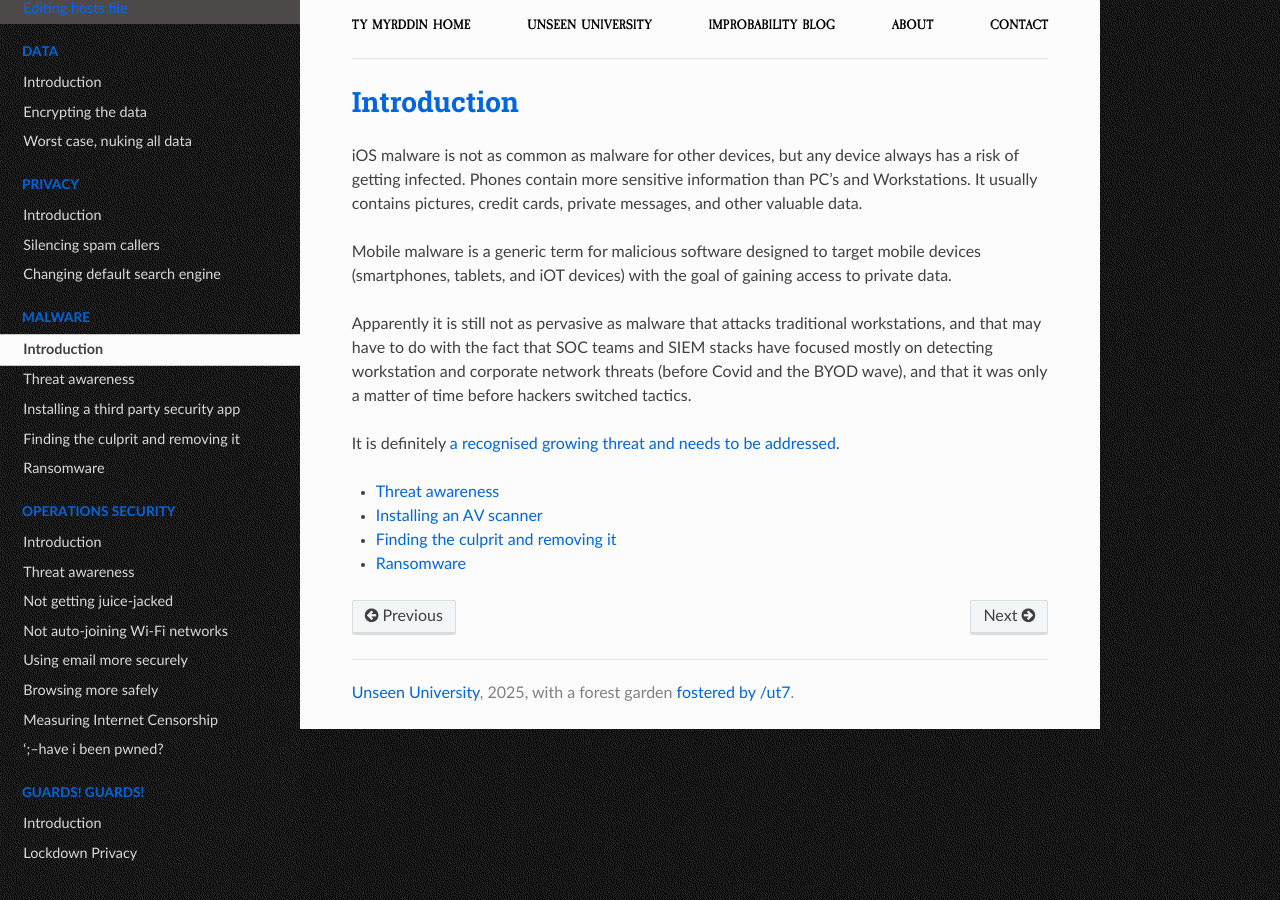
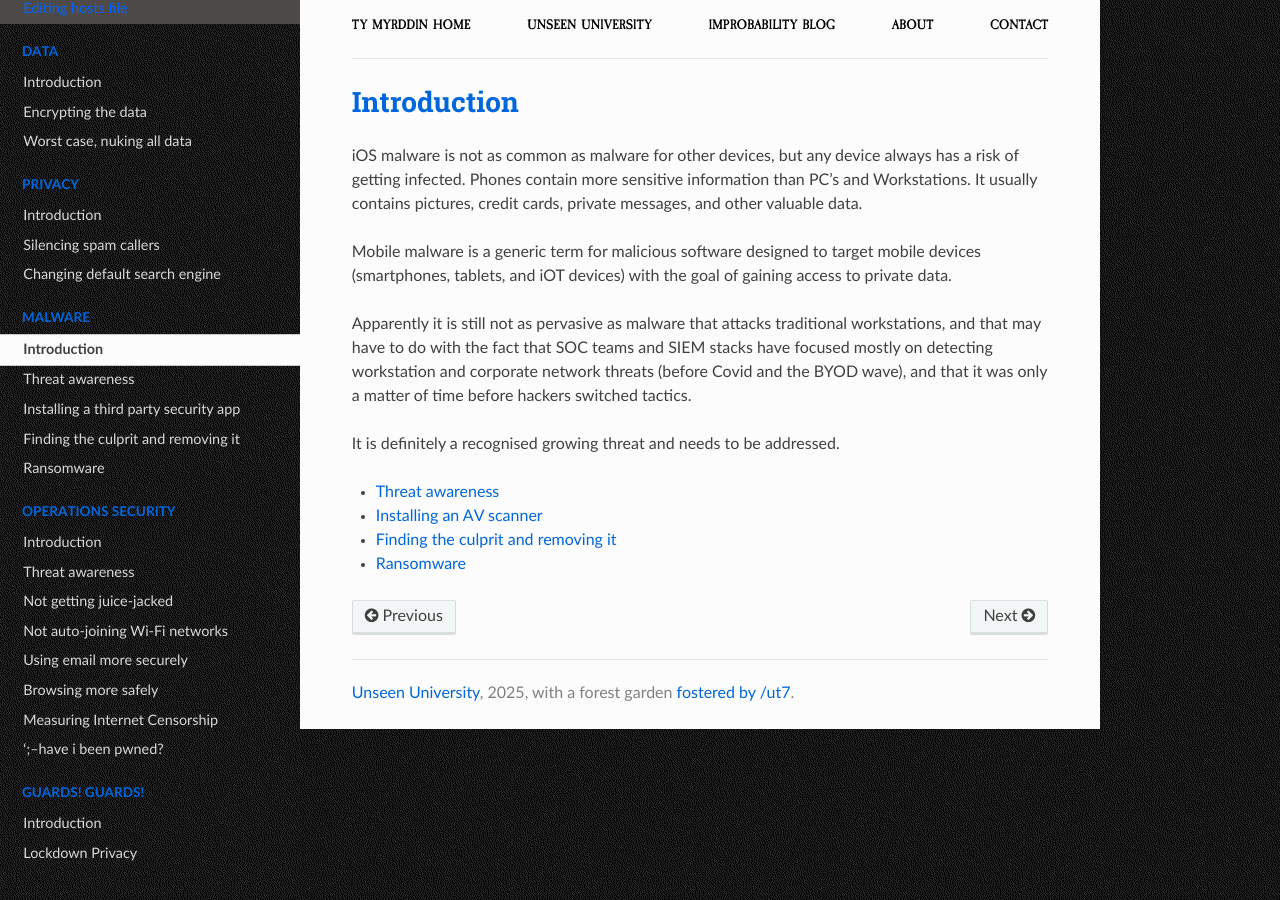
Before and after one commit to tymyrddin/blue-ios, a Sphinx documentation site: the page built from source/docs/malware/README.md, in a window 1280 px wide. Built offline with Sphinx 7.4.7 and the Read the Docs theme 3.1.0, drawn with Linux system fonts in a browser that asks for light colours; some of the changed lines change nothing that is shown.

Commit message:
Lnk corrections

```diff
--- a/source/docs/malware/README.md
+++ b/source/docs/malware/README.md
@@ -6,7 +6,7 @@ Mobile malware is a generic term for malicious software designed to target mobil
 
 Apparently it is still not as pervasive as malware that attacks traditional workstations, and that may have to do with the fact that SOC teams and SIEM stacks have focused mostly on detecting workstation and corporate network threats (before Covid and the BYOD wave), and that it was only a matter of time before hackers switched tactics.
 
-It is definitely [a recognised growing threat and needs to be addressed](https://pap.tymyrddin.dev/docs/notes/readme).
+It is definitely a recognised growing threat and needs to be addressed.
 
 * [Threat awareness](../opsec/threats.md)
 * [Installing an AV scanner](scanner.md)
```
